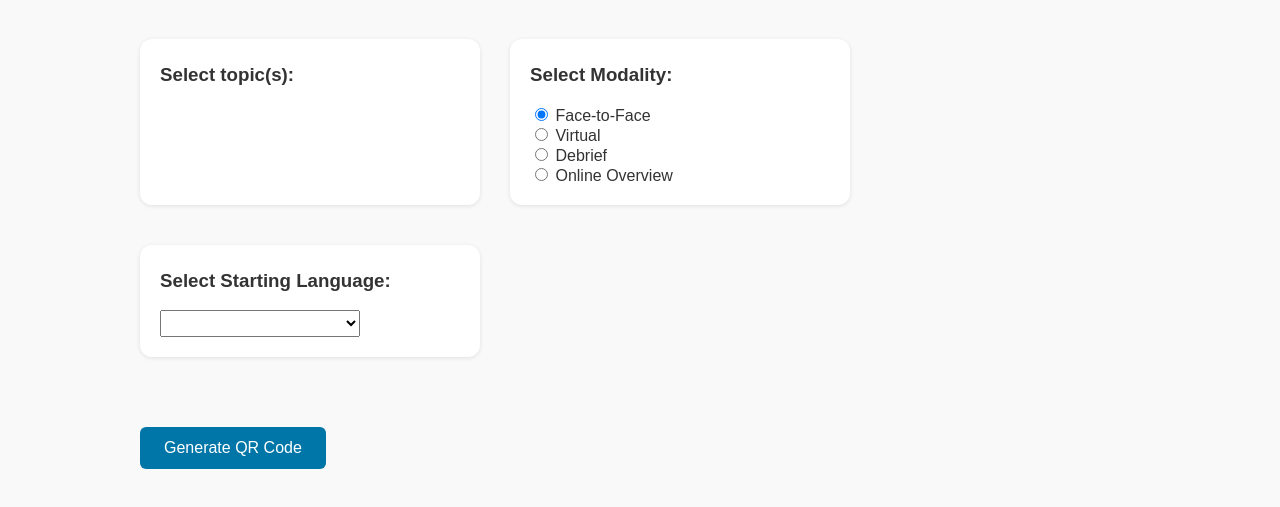
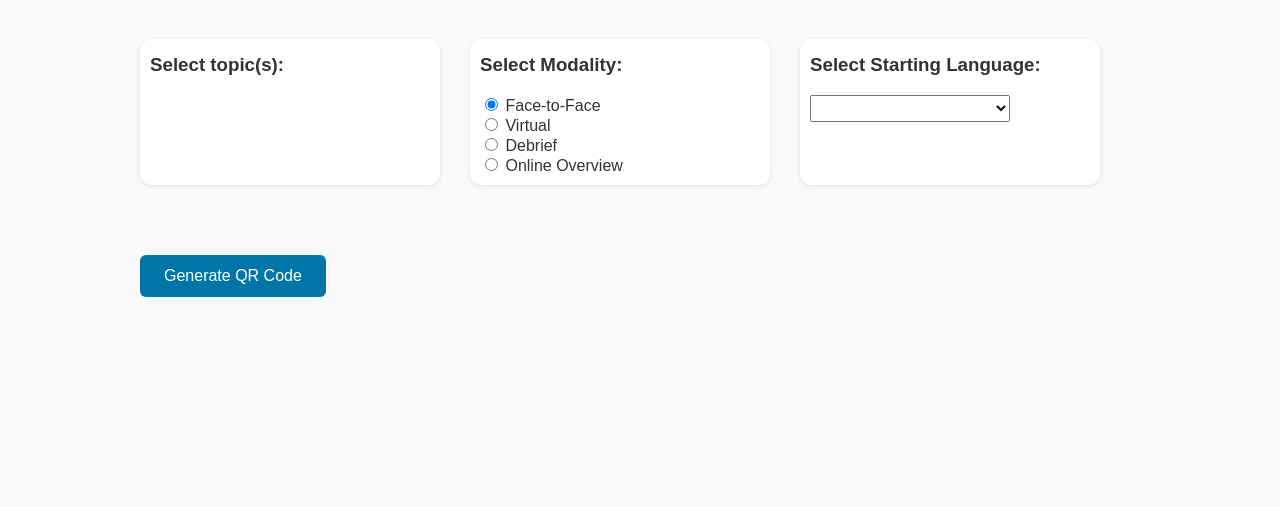
Before and after one commit to HartLeeAtBlanchard/hartleeatblanchard.github.io, a plain HTML site: page index.html in a window 1280 px wide. Shown: the part 151-658 px from the top of the page. Drawn offline with nearby package versions, Linux system fonts and the light colour scheme; no server answers.

Commit message:
Update index.html

```diff
--- a/index.html
+++ b/index.html
@@ -43,12 +43,12 @@
     }
     .section {
       background: white;
-      padding: 20px;
+      padding: 10px;
       border-radius: 12px;
       box-shadow: 0 1px 4px rgba(0,0,0,0.1);
       margin-bottom: 20px;
       width: 100%;
-      max-width: 300px;
+      max-width: 280px;
     }
     #result-container {
       display: flex;
```
